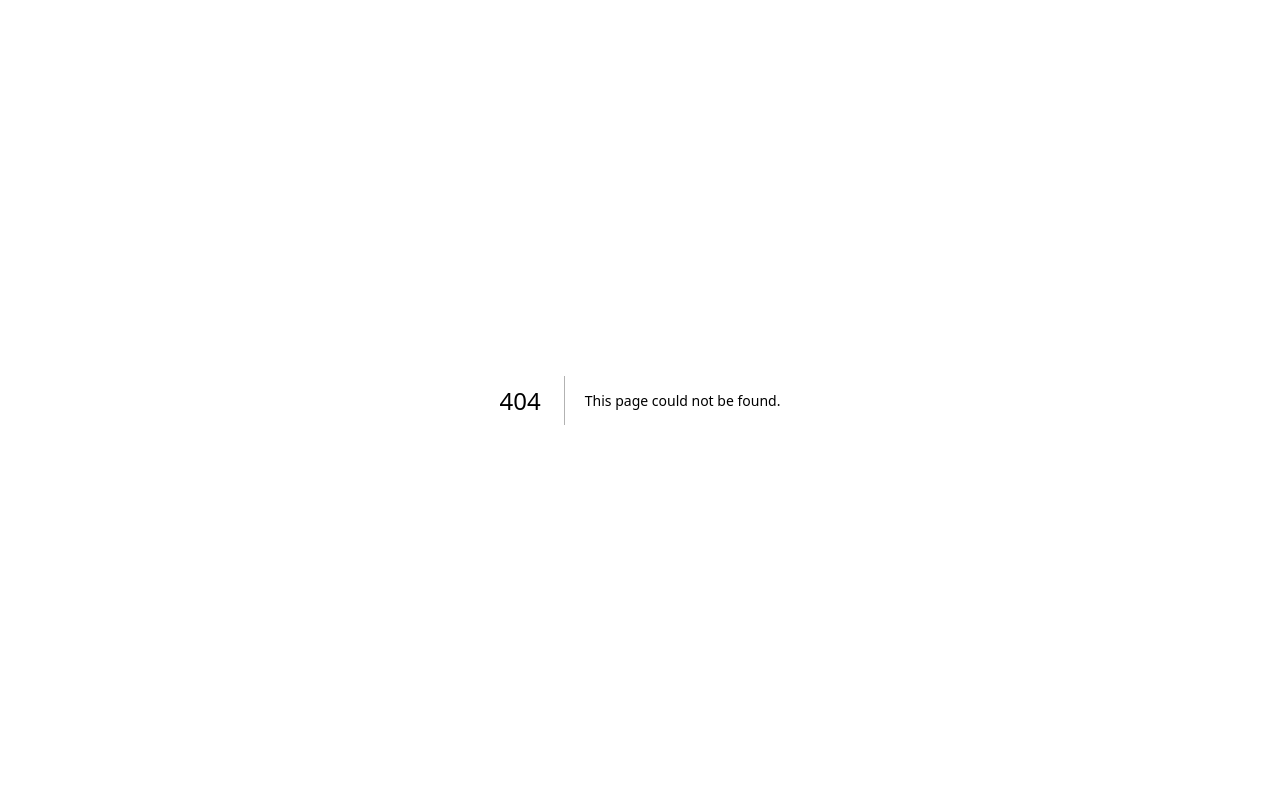
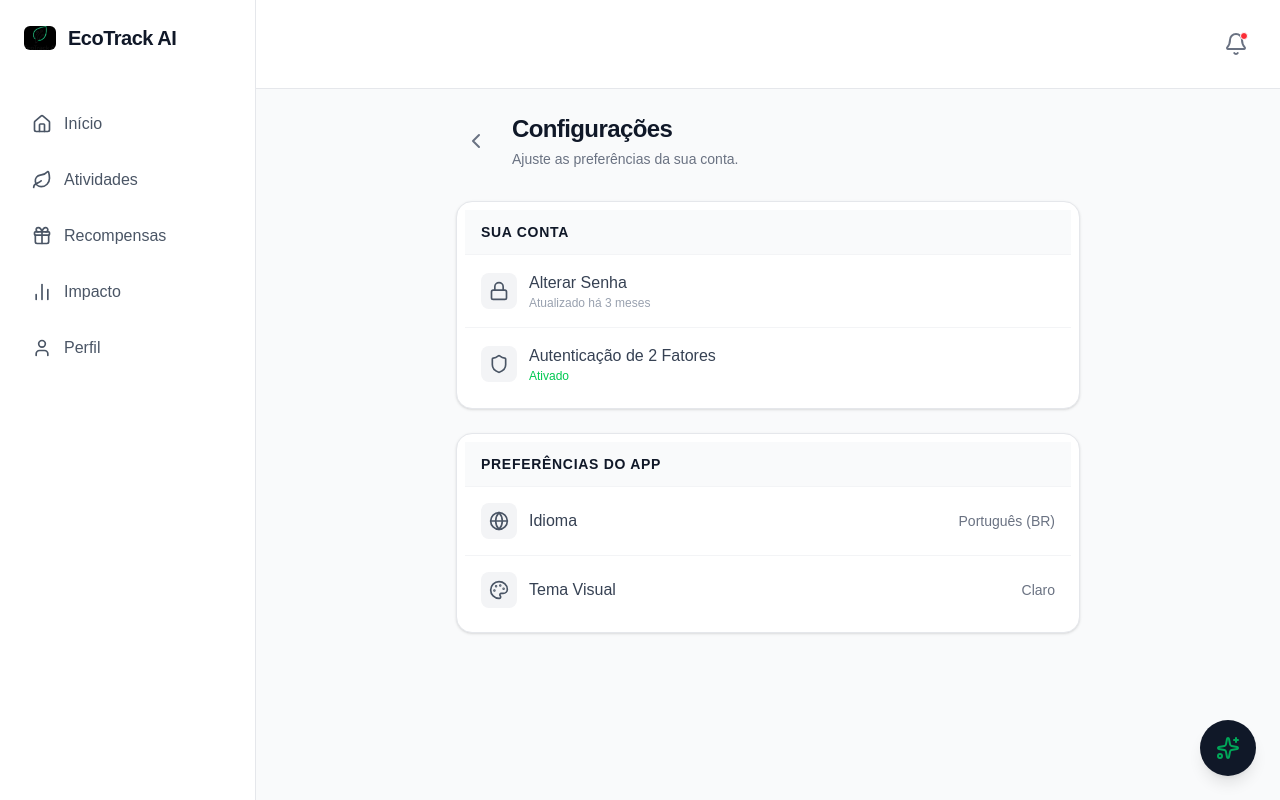
Before and after one commit to willarakaki/ecotrack-frontend, a Next.js app: page /settings in a window 1280 px wide. Before the commit this address had no page. Built offline with nearby package versions, Linux system fonts and the light colour scheme.

Commit message:
feat(settings): create settings page and notifications dropdown menu

```diff
--- a/src/app/(dashboard)/profile/page.tsx
+++ b/src/app/(dashboard)/profile/page.tsx
@@ -16,9 +16,11 @@ export default function ProfilePage() {
       </div>
 
       <div className="bg-white border border-gray-200 rounded-2xl p-6 shadow-sm mb-6 flex items-center gap-6 relative">
-        <Button variant="ghost" size="icon" className="absolute top-4 right-4 text-gray-400 hover:text-gray-900" title="Configurações">
-          <Settings size={20} />
-        </Button>
+        <Link href="/settings" className="absolute top-4 right-4">
+          <Button variant="ghost" size="icon" className="text-gray-400 hover:text-gray-900" title="Configurações">
+            <Settings size={20} />
+          </Button>
+        </Link>
         <div className="w-20 h-20 bg-green-50 rounded-full flex items-center justify-center text-[#00a859] border-2 border-green-100">
           <User size={40} />
         </div>
--- /dev/null
+++ b/src/app/(dashboard)/settings/page.tsx
@@ -0,0 +1,79 @@
+import React from "react"
+import { Shield, Lock, Bell, Palette, Globe, ChevronLeft } from "lucide-react"
+import Link from "next/link"
+import { Button } from "@/shared/ui/button"
+
+export default function SettingsPage() {
+  return (
+    <div className="flex flex-col p-4 md:p-6 w-full max-w-2xl mx-auto pb-24">
+
+      {/* Header */}
+      <div className="flex items-center gap-4 mb-8">
+        <Link href="/profile">
+          <Button variant="ghost" size="icon" className="text-gray-500 hover:text-gray-900">
+            <ChevronLeft size={24} />
+          </Button>
+        </Link>
+        <div>
+          <h1 className="text-2xl font-bold text-gray-900 tracking-tight">Configurações</h1>
+          <p className="text-sm text-gray-500 mt-1">Ajuste as preferências da sua conta.</p>
+        </div>
+      </div>
+
+      <div className="flex flex-col gap-6">
+
+        {/* Seção: Conta */}
+        <div className="bg-white border border-gray-200 rounded-2xl p-2 shadow-sm overflow-hidden">
+          <div className="px-4 py-3 text-sm font-bold text-gray-900 bg-gray-50 border-b border-gray-100 uppercase tracking-wider">
+            Sua Conta
+          </div>
+
+          <div className="p-4 border-b border-gray-100 flex items-center justify-between hover:bg-gray-50 cursor-pointer">
+            <div className="flex items-center gap-3">
+              <div className="p-2 bg-gray-100 rounded-lg text-gray-600"><Lock size={20} /></div>
+              <div className="flex flex-col">
+                <span className="font-medium text-gray-700">Alterar Senha</span>
+                <span className="text-xs text-gray-400">Atualizado há 3 meses</span>
+              </div>
+            </div>
+          </div>
+
+          <div className="p-4 flex items-center justify-between hover:bg-gray-50 cursor-pointer">
+            <div className="flex items-center gap-3">
+              <div className="p-2 bg-gray-100 rounded-lg text-gray-600"><Shield size={20} /></div>
+              <div className="flex flex-col">
+                <span className="font-medium text-gray-700">Autenticação de 2 Fatores</span>
+                <span className="text-xs text-green-500 font-medium">Ativado</span>
+              </div>
+            </div>
+          </div>
+        </div>
+
+        {/* Seção: Preferências */}
+        <div className="bg-white border border-gray-200 rounded-2xl p-2 shadow-sm overflow-hidden">
+          <div className="px-4 py-3 text-sm font-bold text-gray-900 bg-gray-50 border-b border-gray-100 uppercase tracking-wider">
+            Preferências do App
+          </div>
+
+          <div className="p-4 border-b border-gray-100 flex items-center justify-between hover:bg-gray-50 cursor-pointer">
+            <div className="flex items-center gap-3">
+              <div className="p-2 bg-gray-100 rounded-lg text-gray-600"><Globe size={20} /></div>
+              <span className="font-medium text-gray-700">Idioma</span>
+            </div>
+            <span className="text-sm text-gray-500 font-medium">Português (BR)</span>
+          </div>
+
+          <div className="p-4 flex items-center justify-between hover:bg-gray-50 cursor-pointer">
+            <div className="flex items-center gap-3">
+              <div className="p-2 bg-gray-100 rounded-lg text-gray-600"><Palette size={20} /></div>
+              <span className="font-medium text-gray-700">Tema Visual</span>
+            </div>
+            <span className="text-sm text-gray-500 font-medium">Claro</span>
+          </div>
+        </div>
+
+      </div>
+
+    </div>
+  )
+}
--- a/src/shared/ui/app-layout.tsx
+++ b/src/shared/ui/app-layout.tsx
@@ -1,4 +1,4 @@
-import React from "react"
+import React, { useState } from "react"
 import Link from "next/link"
 import Image from "next/image"
 import { CopilotWidget } from "@/domains/copilot/ui/copilot-widget"
@@ -11,6 +11,8 @@ interface AppLayoutProps {
 }
 
 export function AppLayout({ children, currentPath = "/home" }: AppLayoutProps) {
+  const [showNotifications, setShowNotifications] = useState(false)
+
   const navItems = [
     { label: "Início", path: "/home", icon: Home },
     { label: "Atividades", path: "/activities", icon: Leaf },
@@ -18,6 +20,26 @@ export function AppLayout({ children, currentPath = "/home" }: AppLayoutProps) {
     { label: "Impacto", path: "/impact", icon: BarChart2 },
     { label: "Perfil", path: "/profile", icon: User },
   ]
+
+  const NotificationsPanel = () => (
+    <div className="absolute right-4 top-16 w-80 bg-white border border-gray-200 shadow-xl rounded-2xl overflow-hidden z-50 animate-in slide-in-from-top-2">
+      <div className="bg-gray-50 border-b border-gray-100 p-4 font-bold text-gray-900">
+        Notificações
+      </div>
+      <div className="flex flex-col max-h-80 overflow-y-auto">
+        <div className="p-4 border-b border-gray-50 hover:bg-gray-50 flex flex-col gap-1 cursor-pointer">
+          <span className="font-semibold text-sm text-gray-900">EcoPoints creditados!</span>
+          <span className="text-xs text-gray-500">Seu comprovante de mobilidade foi validado. +5 pts.</span>
+          <span className="text-xs text-green-600 font-medium mt-1">Há 10 min</span>
+        </div>
+        <div className="p-4 hover:bg-gray-50 flex flex-col gap-1 cursor-pointer">
+          <span className="font-semibold text-sm text-gray-900">Resgate efetuado</span>
+          <span className="text-xs text-gray-500">Seu cupom do iFood já está disponível.</span>
+          <span className="text-xs text-green-600 font-medium mt-1">Há 1 hora</span>
+        </div>
+      </div>
+    </div>
+  )
 
   return (
     <div className="min-h-screen bg-gray-50 flex flex-col md:flex-row w-full mx-auto max-w-7xl shadow-sm">
@@ -55,23 +77,33 @@ export function AppLayout({ children, currentPath = "/home" }: AppLayoutProps) {
 
       {/* Container Principal */}
       <div className="flex-1 flex flex-col min-h-screen pb-20 md:pb-0 relative">
-        {/* Header Mobile Opcional (Para notificações) */}
+        {/* Header Mobile Opcional */}
         <header className="md:hidden flex items-center justify-between p-4 bg-white border-b border-gray-200 sticky top-0 z-10">
           <div className="flex items-center gap-2">
             <Image src="/logo.jpg" alt="EcoTrack Logo" width={28} height={28} className="rounded-md" />
             <span className="font-bold text-lg text-gray-900">EcoTrack AI</span>
           </div>
-          <button className="text-gray-500 hover:text-gray-700 focus:outline-none">
+          <button
+            className="text-gray-500 hover:text-gray-900 relative"
+            onClick={() => setShowNotifications(!showNotifications)}
+          >
             <Bell size={24} />
+            <div className="absolute top-0 right-0 w-2 h-2 bg-red-500 rounded-full border border-white"></div>
           </button>
         </header>
 
         {/* Header Desktop */}
         <header className="hidden md:flex justify-end p-6 border-b border-gray-200 bg-white sticky top-0 z-10">
-           <button className="p-2 rounded-full text-gray-500 hover:bg-gray-100 transition-colors">
+           <button
+             className="p-2 rounded-full text-gray-500 hover:bg-gray-100 transition-colors relative"
+             onClick={() => setShowNotifications(!showNotifications)}
+           >
             <Bell size={24} />
+            <div className="absolute top-2 right-2 w-2 h-2 bg-red-500 rounded-full border border-white"></div>
           </button>
         </header>
+
+        {showNotifications && <NotificationsPanel />}
 
         {/* Conteúdo da Página */}
         <main className="flex-1 overflow-y-auto">
```
